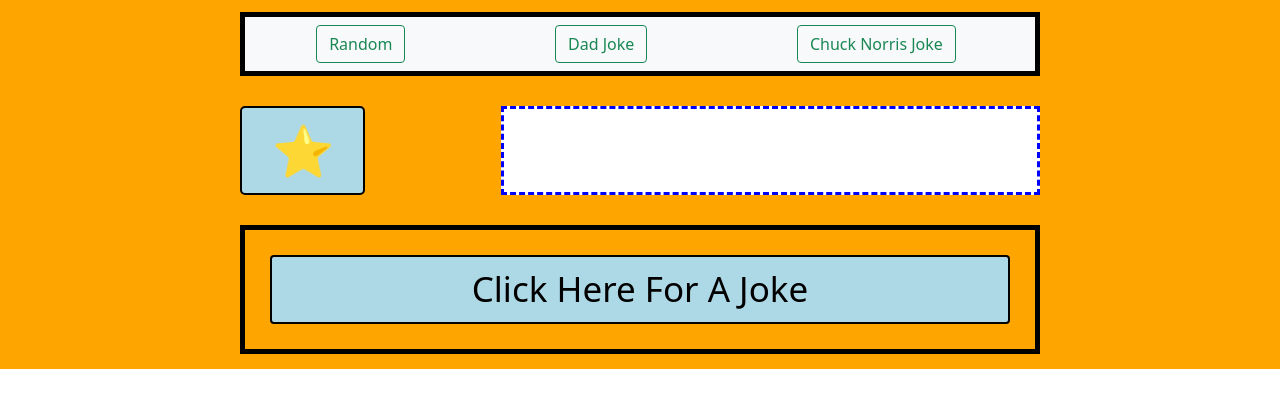
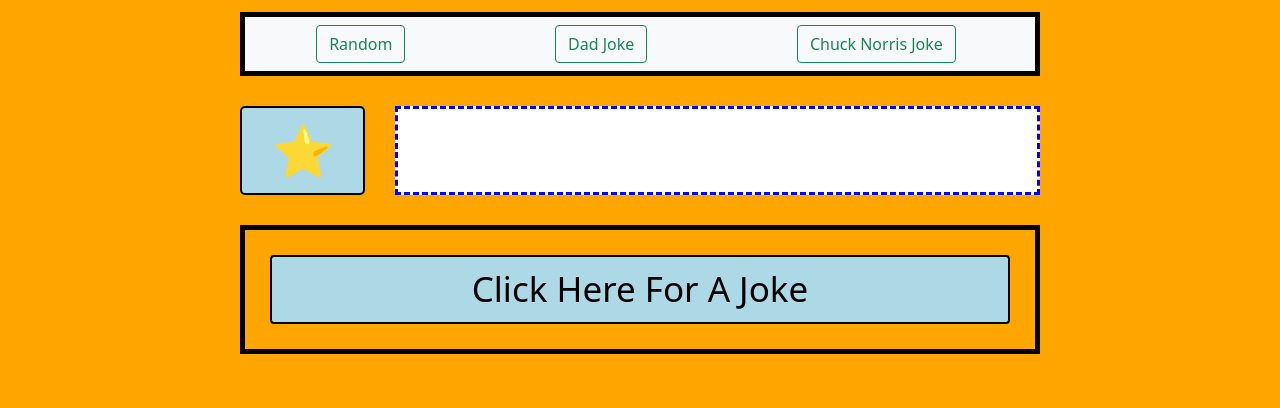
Before and after one commit to gymbridger/Dad-Joke-Project, a plain HTML site: page index.html in a window 1280 px wide. Shown: the part 210-618 px from the top of the page. Drawn offline with nearby package versions, Linux system fonts and the light colour scheme.

Commit message:
fixed page margin

```diff
--- a/index.html
+++ b/index.html
@@ -18,9 +18,9 @@
 </head>
 <body>
 
-<div class="container-fluid">
-  <div class="row justify-content-md-center">
-    <div class="col-12 col-md-2">
+<div class="container-fluid d-flex flex-column vh-100">
+  <div class="row justify-content-md-center flex-grow-1">
+    <div class="col-12 col-md-2 ">
       1 of 3
     </div>
 
--- a/style.css
+++ b/style.css
@@ -79,7 +79,7 @@
 
 .favorite-button {
   margin: 15px;
-  width: 30%;
+  width: 15%;
 }
 
 .emoji-button {
@@ -131,6 +131,6 @@
   border: 3px dashed blue;
   background-color: white;
   width: max-content;
-  width: 70%;
+  width: 85%;
   margin: 15px;
 }
```
